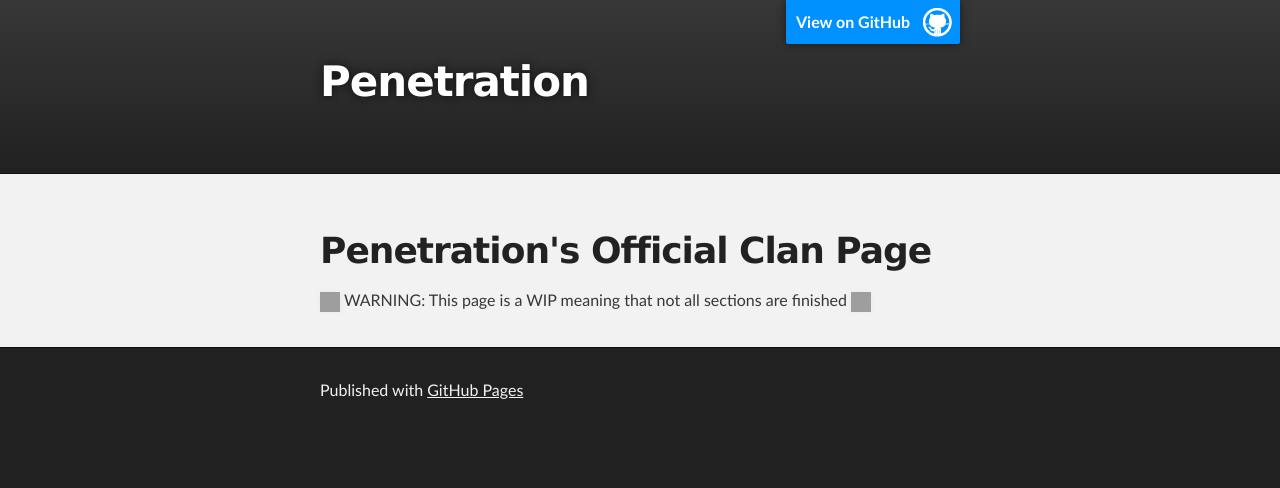
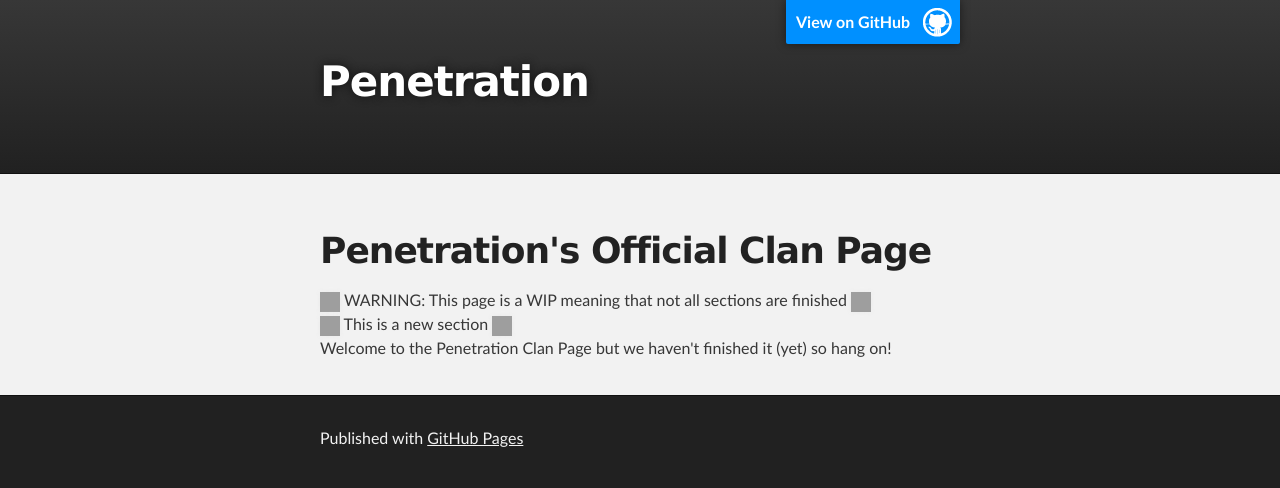
Before and after one commit to PenetrationClan/PenetrationClan.github.io, a plain HTML site: page index.html in a window 1280 px wide. Drawn offline with Linux system fonts and the light colour scheme; grey boxes are pictures that could not be loaded.

Commit message:
Replace master branch with page content via GitHub

```diff
--- a/index.html
+++ b/index.html
@@ -30,7 +30,9 @@
         <h1>
 <a id="penetrations-official-clan-page" class="anchor" href="#penetrations-official-clan-page" aria-hidden="true"><span aria-hidden="true" class="octicon octicon-link"></span></a>Penetration's Official Clan Page</h1>
 
-<p><img class="emoji" title=":sos:" alt=":sos:" src="https://assets-cdn.github.com/images/icons/emoji/unicode/1f198.png" height="20" width="20" align="absmiddle"> WARNING: This page is a WIP meaning that not all sections are finished <img class="emoji" title=":sos:" alt=":sos:" src="https://assets-cdn.github.com/images/icons/emoji/unicode/1f198.png" height="20" width="20" align="absmiddle"></p>
+<p><img class="emoji" title=":sos:" alt=":sos:" src="https://assets-cdn.github.com/images/icons/emoji/unicode/1f198.png" height="20" width="20" align="absmiddle"> WARNING: This page is a WIP meaning that not all sections are finished <img class="emoji" title=":sos:" alt=":sos:" src="https://assets-cdn.github.com/images/icons/emoji/unicode/1f198.png" height="20" width="20" align="absmiddle"><br>
+<img class="emoji" title=":sunflower:" alt=":sunflower:" src="https://assets-cdn.github.com/images/icons/emoji/unicode/1f33b.png" height="20" width="20" align="absmiddle"> This is a new section <img class="emoji" title=":sunflower:" alt=":sunflower:" src="https://assets-cdn.github.com/images/icons/emoji/unicode/1f33b.png" height="20" width="20" align="absmiddle"><br>
+Welcome to the Penetration Clan Page but we haven't finished it (yet) so hang on!<br></p>
       </section>
     </div>
 
--- a/params.json
+++ b/params.json
@@ -1 +1 @@
-{"name":"Penetration","tagline":"","body":"# Penetration's Official Clan Page\r\n:sos: WARNING: This page is a WIP meaning that not all sections are finished :sos:\r\n","google":"","note":"Don't delete this file! It's used internally to help with page regeneration."}
+{"name":"Penetration","tagline":"","body":"# Penetration's Official Clan Page\r\n:sos: WARNING: This page is a WIP meaning that not all sections are finished :sos:<br>\r\n:sunflower: This is a new section :sunflower:<br>\r\nWelcome to the Penetration Clan Page but we haven't finished it (yet) so hang on!<br>\r\n","google":"","note":"Don't delete this file! It's used internally to help with page regeneration."}
```
